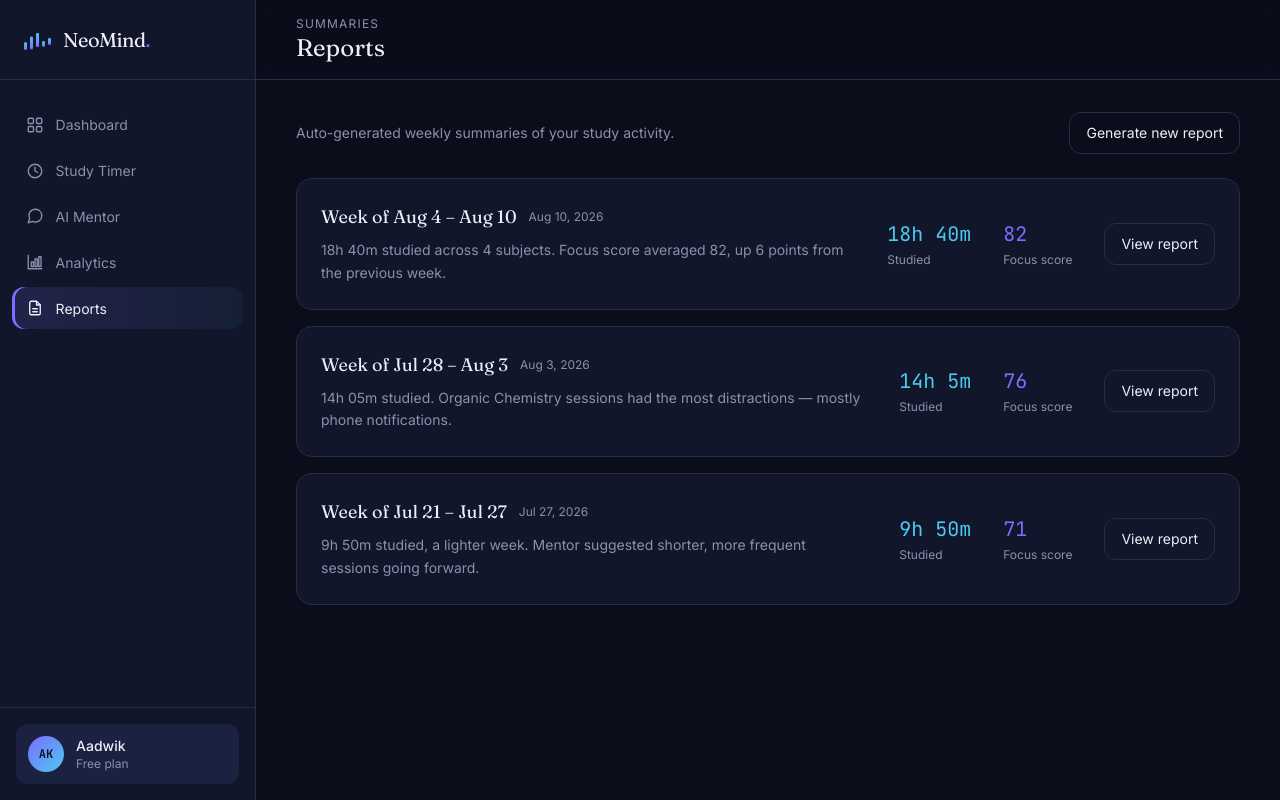
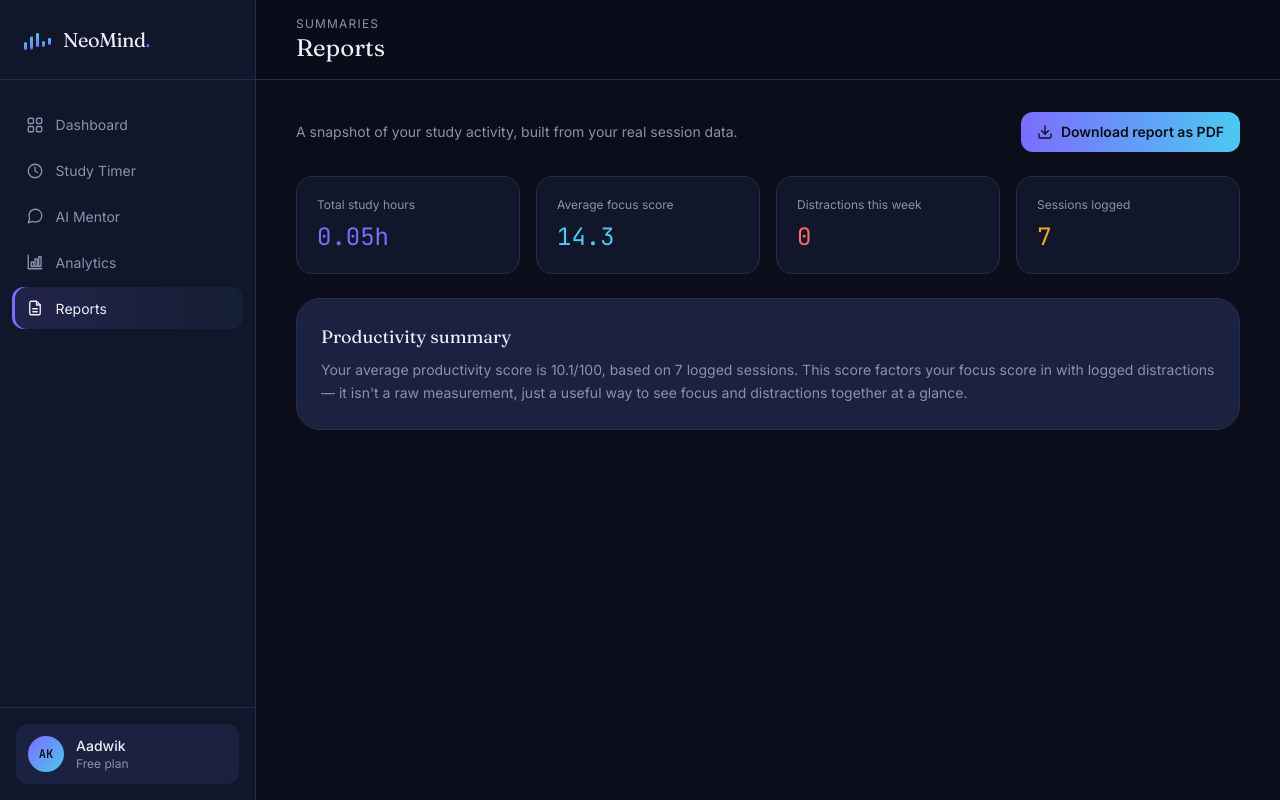
Before and after one commit to AadwikChaturvedi/NeoMind-An-AI-Study-Mentor, a FastAPI app: page /reports in a window 1280 px wide. Run offline with FastAPI, Linux system fonts and the light colour scheme; some libraries are stand-ins or nearby versions.

Commit message:
Phase-13: Add reports feature with endpoints, PDF generation, and frontend integration

```diff
--- a/backend/app/main.py
+++ b/backend/app/main.py
@@ -31,7 +31,7 @@
 from fastapi.staticfiles import StaticFiles
 from fastapi.templating import Jinja2Templates
 
-from app.routes import health, timer, sessions, mentor, analytics
+from app.routes import health, timer, sessions, mentor, analytics, reports
 from app.database import init_db
 
 
@@ -64,6 +64,7 @@
 app.include_router(sessions.router)
 app.include_router(mentor.router)
 app.include_router(analytics.router)
+app.include_router(reports.router)
 
 # --- Frontend: static files + templates ---
 # FRONTEND_DIR was already computed above, from this file's own location
--- a/frontend/static/js/reports.js
+++ b/frontend/static/js/reports.js
@@ -1,53 +1,59 @@
-// reports.js — mock saved reports, no backend calls.
+// reports.js — fetches the real report summary from GET /reports/summary
+// and renders it. The PDF download itself is just a plain link
+// (/reports/pdf) in reports.html — no JS needed for that part, the
+// browser handles the download via the Content-Disposition header.
 
-const reports = [
-  {
-    title: "Week of Aug 4 – Aug 10",
-    summary: "18h 40m studied across 4 subjects. Focus score averaged 82, up 6 points from the previous week.",
-    focusScore: 82,
-    minutes: 1120,
-    date: "Aug 10, 2026",
-  },
-  {
-    title: "Week of Jul 28 – Aug 3",
-    summary: "14h 05m studied. Organic Chemistry sessions had the most distractions — mostly phone notifications.",
-    focusScore: 76,
-    minutes: 845,
-    date: "Aug 3, 2026",
-  },
-  {
-    title: "Week of Jul 21 – Jul 27",
-    summary: "9h 50m studied, a lighter week. Mentor suggested shorter, more frequent sessions going forward.",
-    focusScore: 71,
-    minutes: 590,
-    date: "Jul 27, 2026",
-  },
-];
+const REPORT_API_URL = "/reports/summary";
 
-function renderReports() {
-  const el = document.getElementById("reports-list");
-  el.innerHTML = reports.map(r => `
-    <div class="rounded-2xl border border-hairline bg-surface p-6 flex flex-col lg:flex-row lg:items-center gap-4 lg:gap-8">
-      <div class="flex-1">
-        <div class="flex items-center gap-3 mb-2">
-          <h3 class="font-display text-lg">${r.title}</h3>
-          <span class="text-xs text-ink2">${r.date}</span>
-        </div>
-        <p class="text-sm text-ink2 leading-relaxed">${r.summary}</p>
-      </div>
-      <div class="flex gap-6 lg:gap-8">
-        <div>
-          <p class="font-mono text-xl text-cyan">${Math.floor(r.minutes / 60)}h ${r.minutes % 60}m</p>
-          <p class="text-xs text-ink2 mt-1">Studied</p>
-        </div>
-        <div>
-          <p class="font-mono text-xl text-violet">${r.focusScore}</p>
-          <p class="text-xs text-ink2 mt-1">Focus score</p>
-        </div>
-      </div>
-      <button class="rounded-xl border border-hairline px-4 py-2.5 text-sm hover:bg-elevated transition whitespace-nowrap">View report</button>
+function renderStatCards(summary) {
+  const cards = [
+    { label: "Total study hours", value: `${summary.total_study_hours}h`, accent: "violet" },
+    { label: "Average focus score", value: summary.average_focus_score, accent: "cyan" },
+    { label: "Distractions this week", value: summary.distractions_this_week, accent: "coral" },
+    { label: "Sessions logged", value: summary.sessions_logged, accent: "amber" },
+  ];
+  document.getElementById("report-stats").innerHTML = cards.map(c => `
+    <div class="rounded-2xl border border-hairline bg-surface p-5">
+      <p class="text-xs text-ink2 mb-2">${c.label}</p>
+      <p class="font-mono text-2xl text-${c.accent}">${c.value}</p>
     </div>
   `).join("");
 }
 
-renderReports();
+function renderProductivitySummary(summary) {
+  const el = document.getElementById("productivity-summary");
+  if (summary.sessions_logged === 0) {
+    el.textContent = "No sessions yet — this will fill in once you've logged some study time.";
+    return;
+  }
+  el.textContent =
+    `Your average productivity score is ${summary.average_productivity_score}/100, based on ` +
+    `${summary.sessions_logged} logged session${summary.sessions_logged === 1 ? "" : "s"}. ` +
+    `This score factors your focus score in with logged distractions — it isn't a raw measurement, ` +
+    `just a useful way to see focus and distractions together at a glance.`;
+}
+
+async function loadReport() {
+  try {
+    const res = await fetch(REPORT_API_URL);
+    if (!res.ok) throw new Error(`Server responded ${res.status}`);
+    const summary = await res.json();
+
+    renderStatCards(summary);
+    renderProductivitySummary(summary);
+
+    if (summary.sessions_logged === 0) {
+      document.getElementById("reports-empty-note").classList.remove("hidden");
+    }
+  } catch (err) {
+    console.error("Failed to load report:", err);
+    document.querySelector("main").insertAdjacentHTML(
+      "afterbegin",
+      `<div class="rounded-2xl border border-coral/40 bg-coral/10 text-coral text-sm px-4 py-3 mb-6">
+        Couldn't load the report. Check that the backend is running and try refreshing.
+      </div>`
+    );
+  }
+}
+
+loadReport();
--- a/frontend/templates/reports.html
+++ b/frontend/templates/reports.html
@@ -4,12 +4,30 @@
 {% block page_title %}Reports{% endblock %}
 
 {% block content %}
-<div class="flex items-center justify-between mb-6">
-  <p class="text-sm text-ink2">Auto-generated weekly summaries of your study activity.</p>
-  <button class="rounded-xl border border-hairline px-4 py-2.5 text-sm hover:bg-elevated transition">Generate new report</button>
+<div class="flex items-center justify-between mb-6 flex-wrap gap-3">
+  <p class="text-sm text-ink2">A snapshot of your study activity, built from your real session data.</p>
+  <a href="/reports/pdf"
+    class="inline-flex items-center gap-2 rounded-xl bg-gradient-to-r from-violet to-cyan px-4 py-2.5 text-sm font-semibold text-ink hover:opacity-90 transition">
+    <svg width="16" height="16" viewBox="0 0 24 24" fill="none" stroke="currentColor" stroke-width="2"
+      stroke-linecap="round" stroke-linejoin="round">
+      <path d="M21 15v4a2 2 0 0 1-2 2H5a2 2 0 0 1-2-2v-4" />
+      <path d="M7 10l5 5 5-5" />
+      <path d="M12 15V3" />
+    </svg>
+    Download report as PDF
+  </a>
 </div>
 
-<div id="reports-list" class="grid gap-4"></div>
+<section class="grid grid-cols-2 lg:grid-cols-4 gap-4" id="report-stats"></section>
+
+<div class="rounded-3xl border border-hairline bg-elevated p-6 mt-6">
+  <h3 class="font-display text-lg mb-2">Productivity summary</h3>
+  <p id="productivity-summary" class="text-sm text-ink2 leading-relaxed"></p>
+</div>
+
+<p id="reports-empty-note" class="text-sm text-ink2 mt-6 hidden">
+  No study sessions logged yet — this report will fill in once you complete a session on the Study Timer page.
+</p>
 {% endblock %}
 
 {% block scripts %}
--- a/requirements.txt
+++ b/requirements.txt
@@ -6,3 +6,4 @@
 jinja2
 python-multipart
 google-genai
+fpdf2==2.8.8
```
Also changed, not shown: backend/app/routes/reports.py (+39 -1 lines), backend/app/schemas/report.py (+17 -1 lines), backend/app/services/reports_service.py (added, +98 -0 lines), neomind.db.
